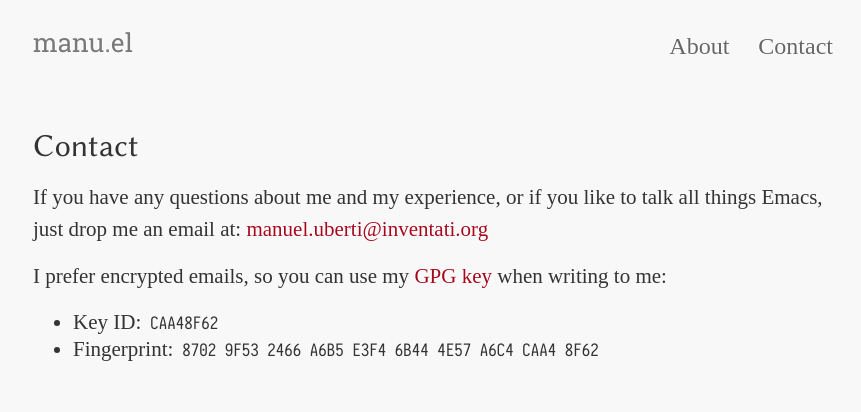
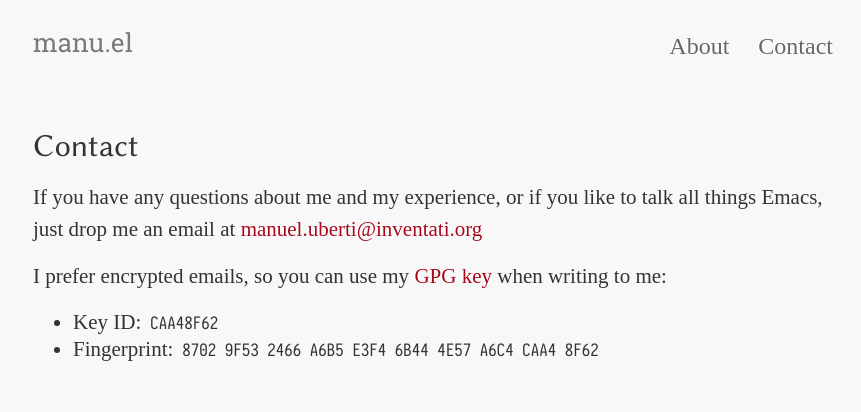
Before and after one commit to manuel-uberti/manuel-uberti.github.io, a Jekyll site: the page built from contact.md, in a window 1280 px wide. Shown: the top 412 px of the page, without its empty margins (207-1068 px from the left). Built offline with Jekyll 4.4.1, drawn with Linux system fonts in a browser that asks for light colours; some web fonts are replaced.

Commit message:
Remove colon

```diff
--- a/contact.md
+++ b/contact.md
@@ -6,7 +6,7 @@ tags: contact
 ---
 
 If you have any questions about me and my experience, or if you like to talk all
-things Emacs, just drop me an email at:
+things Emacs, just drop me an email at
 [manuel.uberti@inventati.org](mailto:manuel.uberti@inventati.org)
 
 I prefer encrypted emails, so you can use my [GPG
```
